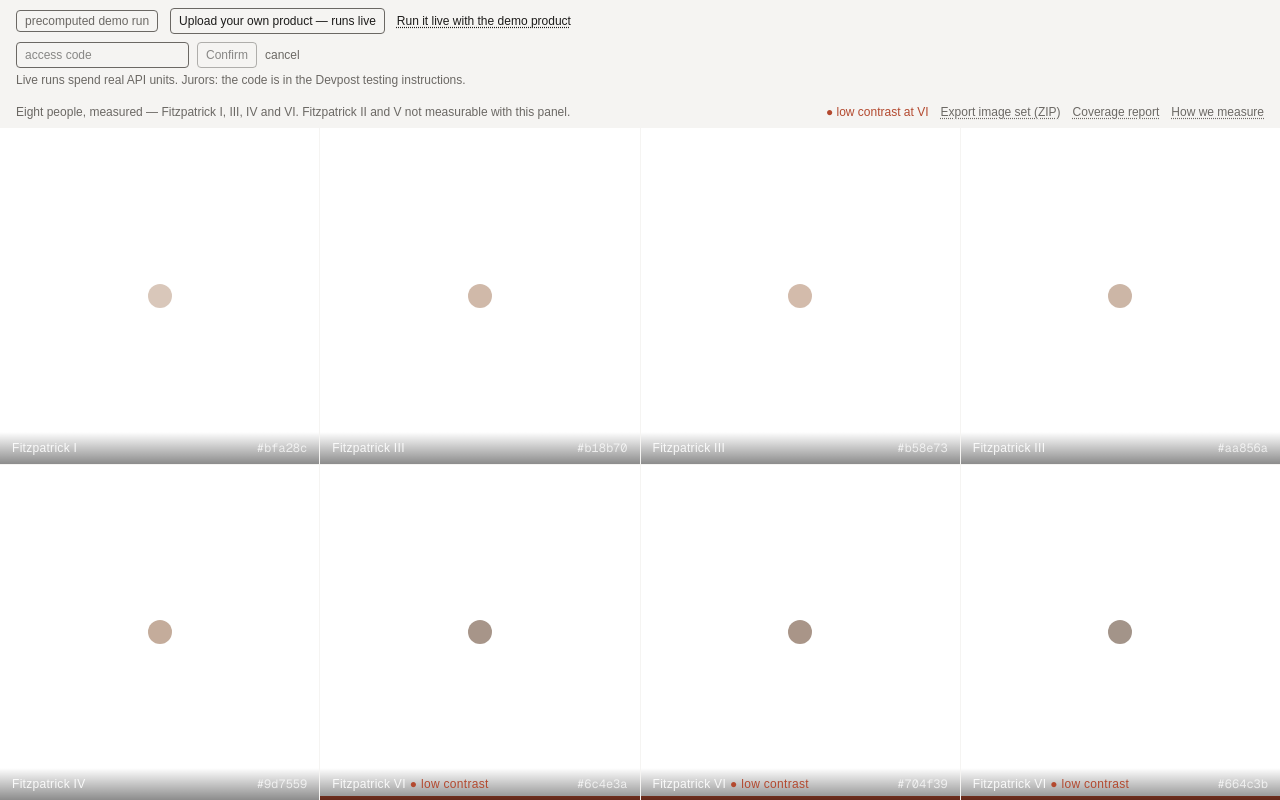
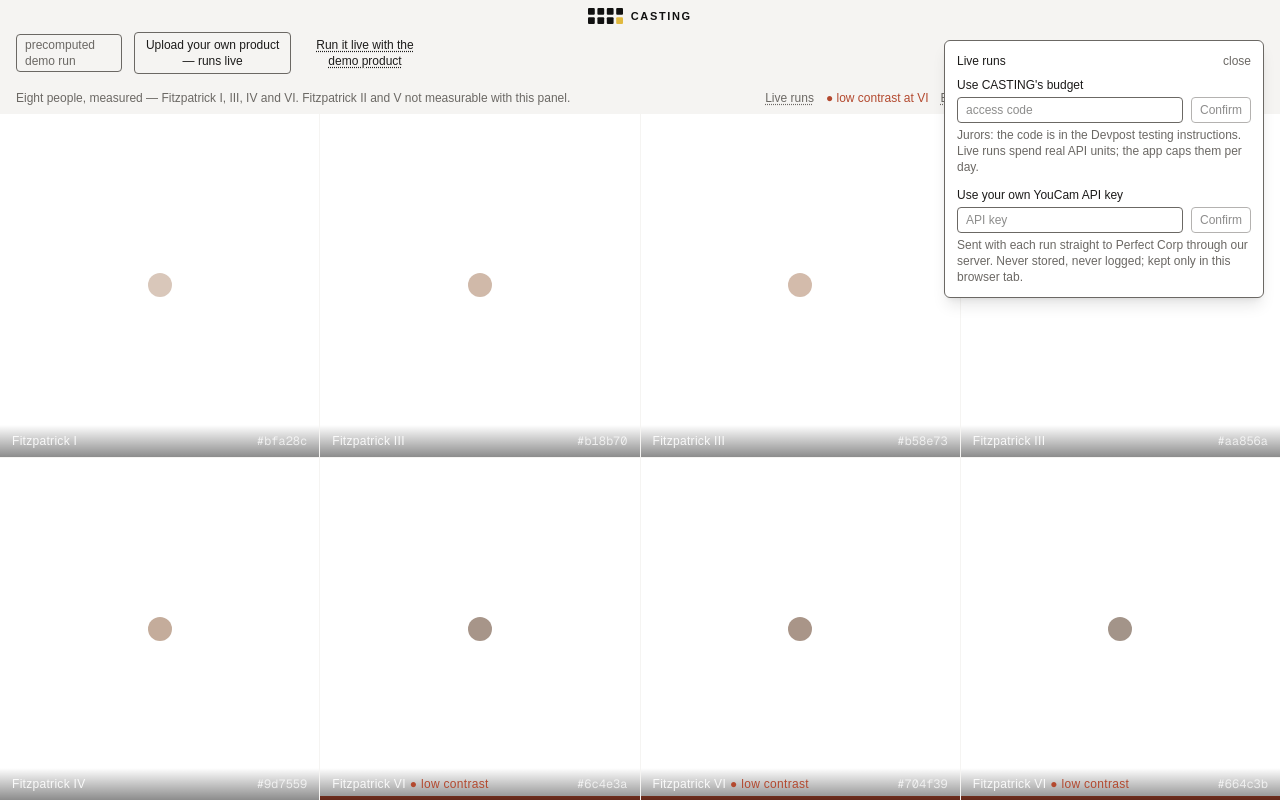
Before and after one commit to fiya-chris-and-AI/casting, a Next.js app: page / in a window 1280 px wide. Both pictures are taken after a click on the button "Upload your own product — runs live". Built offline with nearby package versions, Linux system fonts and the light colour scheme.

Commit message:
feat(casting-app): bring-your-own YouCam key alongside access code

```diff
--- a/components/CastingApp.tsx
+++ b/components/CastingApp.tsx
@@ -2,6 +2,7 @@
 
 import { useEffect, useRef, useState } from "react";
 import ReactDOM from "react-dom";
+import Link from "next/link";
 import type { PanelMember } from "@/lib/panel";
 import { getSeedRevealDelayMs, vtoResultPath } from "@/lib/panel";
 import { computeCoverage, type CoverageReport, type MemberDiagnosis } from "@/lib/coverage";
@@ -19,17 +20,27 @@ type Mode = "seed" | "running" | "live-done" | "capped";
 
 type LiveResultsById = Record<string, PanelFanoutResult>;
 
-// Live runs spend real YouCam units — gated behind a short access code so a
-// stray link can't drain the judging-window budget (see lib/rate-limit.ts,
-// the second line of defense behind this one). Session-scoped so a juror
-// only types it once. Server-side truth lives in LIVE_ACCESS_CODE; this key
-// only caches what the user already proved works.
+// Live runs spend real YouCam units — gated behind a short access code (or
+// a juror's own YouCam API key) so a stray link can't drain the
+// judging-window budget (see lib/rate-limit.ts, the second line of defense
+// behind this one). Session-scoped so a juror only enters it once.
+// Server-side truth lives in LIVE_ACCESS_CODE; these keys only cache what
+// the user already proved works. Only one credential is ever stored at a
+// time — confirming one clears the other, so "the active mode" is unambiguous.
 const ACCESS_CODE_STORAGE_KEY = "casting-live-access-code";
+const API_KEY_STORAGE_KEY = "casting-live-api-key";
 const ACCESS_CODE_HEADER = "x-live-access-code";
+const API_KEY_HEADER = "x-youcam-api-key";
 
-function getStoredAccessCode(): string {
-  if (typeof window === "undefined") return "";
-  return sessionStorage.getItem(ACCESS_CODE_STORAGE_KEY) ?? "";
+type LiveAuth = { kind: "code"; value: string } | { kind: "key"; value: string };
+
+function getStoredAuth(): LiveAuth | null {
+  if (typeof window === "undefined") return null;
+  const key = sessionStorage.getItem(API_KEY_STORAGE_KEY);
+  if (key) return { kind: "key", value: key };
+  const code = sessionStorage.getItem(ACCESS_CODE_STORAGE_KEY);
+  if (code) return { kind: "code", value: code };
+  return null;
 }
 
 export function CastingApp({ panel, seedDiagnosisByPanelId, seedCoverage }: CastingAppProps) {
@@ -56,8 +67,13 @@ export function CastingApp({ panel, seedDiagnosisByPanelId, seedCoverage }: Cast
   const [loadedSrcs, setLoadedSrcs] = useState<Record<string, boolean>>({});
   const [revealedIds, setRevealedIds] = useState<Record<string, boolean>>({});
   const [pendingLiveAction, setPendingLiveAction] = useState<"upload" | "demo" | null>(null);
+  const [liveAccessPopoverOpen, setLiveAccessPopoverOpen] = useState(false);
+  const [activeAuthMode, setActiveAuthMode] = useState<"code" | "key" | null>(() => getStoredAuth()?.kind ?? null);
   const [accessCodeInput, setAccessCodeInput] = useState("");
   const [accessError, setAccessError] = useState<string | null>(null);
+  const [apiKeyInput, setApiKeyInput] = useState("");
+  const [apiKeyError, setApiKeyError] = useState<string | null>(null);
+  const [budgetCappedHint, setBudgetCappedHint] = useState(false);
 
   // Fetch all 8 seed images from the first byte of the page, in parallel with
   // the staggered reveal — not when each tile happens to mount.
@@ -78,32 +94,68 @@ export function CastingApp({ panel, seedDiagnosisByPanelId, seedCoverage }: Cast
   }
 
   function requestLiveRun(action: "upload" | "demo") {
-    const storedCode = getStoredAccessCode();
-    if (storedCode) {
+    const auth = getStoredAuth();
+    if (auth) {
       if (action === "upload") fileInputRef.current?.click();
-      else startRun(null, storedCode);
+      else startRun(null, auth);
       return;
     }
     setAccessError(null);
+    setApiKeyError(null);
     setPendingLiveAction(action);
+    setLiveAccessPopoverOpen(true);
+  }
+
+  function openLiveAccessPopover(action: "upload" | "demo" | null = null) {
+    setAccessError(null);
+    setApiKeyError(null);
+    setPendingLiveAction(action);
+    setLiveAccessPopoverOpen(true);
+  }
+
+  function closeLiveAccessPopover() {
+    setLiveAccessPopoverOpen(false);
+    setPendingLiveAction(null);
+    setAccessError(null);
+    setApiKeyError(null);
+  }
+
+  function runOrClosePopover(auth: LiveAuth) {
+    const action = pendingLiveAction;
+    setPendingLiveAction(null);
+    setLiveAccessPopoverOpen(false);
+    if (action === "upload") fileInputRef.current?.click();
+    else if (action === "demo") startRun(null, auth);
   }
 
   function confirmAccessCode() {
     const code = accessCodeInput.trim();
     if (!code) return;
     sessionStorage.setItem(ACCESS_CODE_STORAGE_KEY, code);
+    sessionStorage.removeItem(API_KEY_STORAGE_KEY);
+    setActiveAuthMode("code");
     setAccessCodeInput("");
-    const action = pendingLiveAction;
-    setPendingLiveAction(null);
-    if (action === "upload") fileInputRef.current?.click();
-    else if (action === "demo") startRun(null, code);
+    setAccessError(null);
+    runOrClosePopover({ kind: "code", value: code });
   }
 
-  async function startRun(file: File | null, accessCode: string) {
+  function confirmApiKey() {
+    const key = apiKeyInput.trim();
+    if (!key) return;
+    sessionStorage.setItem(API_KEY_STORAGE_KEY, key);
+    sessionStorage.removeItem(ACCESS_CODE_STORAGE_KEY);
+    setActiveAuthMode("key");
+    setApiKeyInput("");
+    setApiKeyError(null);
+    runOrClosePopover({ kind: "key", value: key });
+  }
+
+  async function startRun(file: File | null, auth: LiveAuth) {
     setHasRevealedOnce(true);
     setMode("running");
     setLiveResults({});
     setFallbackNotice(null);
+    setBudgetCappedHint(false);
 
     let productImageBase64: string | undefined;
     let contentType = "image/png";
@@ -127,15 +179,25 @@ export function CastingApp({ panel, seedDiagnosisByPanelId, seedCoverage }: Cast
     try {
       const res = await fetch("/api/fanout", {
         method: "POST",
-        headers: { "Content-Type": "application/json", [ACCESS_CODE_HEADER]: accessCode },
+        headers: {
+          "Content-Type": "application/json",
+          [auth.kind === "code" ? ACCESS_CODE_HEADER : API_KEY_HEADER]: auth.value,
+        },
         body: JSON.stringify(productImageBase64 ? { productImageBase64, contentType } : {}),
       });
 
       if (res.status === 401) {
+        if (auth.kind === "code") {
           sessionStorage.removeItem(ACCESS_CODE_STORAGE_KEY);
+          setAccessError("That access code didn't work. Jurors: check the Devpost testing instructions.");
+        } else {
+          sessionStorage.removeItem(API_KEY_STORAGE_KEY);
+          setApiKeyError("Perfect Corp rejected this key.");
+        }
+        setActiveAuthMode(null);
         setMode("seed");
-        setAccessError("That access code didn't work. Jurors: check the Devpost testing instructions.");
         setPendingLiveAction(file ? "upload" : "demo");
+        setLiveAccessPopoverOpen(true);
         return;
       }
 
@@ -167,7 +229,7 @@ export function CastingApp({ panel, seedDiagnosisByPanelId, seedCoverage }: Cast
           } else if (message.type === "done") {
             setMode("live-done");
           } else if (message.type === "capped") {
-            fallBackToSeed(message.message);
+            fallBackToSeed(message.message, { budgetCapped: auth.kind !== "key" });
             return;
           } else if (message.type === "fatal") {
             fallBackToSeed("Live run hit an error. Showing a precomputed run instead.");
@@ -180,8 +242,9 @@ export function CastingApp({ panel, seedDiagnosisByPanelId, seedCoverage }: Cast
     }
   }
 
-  function fallBackToSeed(message: string) {
+  function fallBackToSeed(message: string, opts?: { budgetCapped?: boolean }) {
     setFallbackNotice(message);
+    setBudgetCappedHint(!!opts?.budgetCapped);
     setMode("capped");
   }
 
@@ -190,10 +253,25 @@ export function CastingApp({ panel, seedDiagnosisByPanelId, seedCoverage }: Cast
   const diagnosisByPanelId = isLive ? liveDiagnosisByPanelId : seedDiagnosisByPanelId;
   const selected = selectedId ? diagnosisByPanelId[selectedId] : null;
 
+  const liveAccessLabel =
+    activeAuthMode === "key" ? "Live runs · own key" : activeAuthMode === "code" ? "Live runs · access code" : "Live runs";
+
   return (
     <div className="relative flex h-full w-full flex-col">
-      <div className="flex items-center justify-between gap-4 px-4 py-2 text-xs">
-        <div className="flex items-center gap-3">
+      <div className="grid grid-cols-1 items-center gap-2 px-4 py-2 text-xs min-[900px]:grid-cols-3">
+        <Link
+          href="/"
+          aria-label="CASTING — home"
+          className="flex items-center gap-2 justify-self-start min-[900px]:col-start-2 min-[900px]:justify-self-center"
+        >
+          {/* eslint-disable-next-line @next/next/no-img-element */}
+          <img src="/brand/casting-mark-light.svg" alt="" aria-hidden className="h-4 w-auto" />
+          <span className="font-semibold" style={{ fontSize: 11, letterSpacing: "0.15em", color: "#111111" }}>
+            CASTING
+          </span>
+        </Link>
+
+        <div className="flex items-center gap-3 min-[900px]:col-start-1">
           <span
             className="rounded px-2 py-0.5 font-medium"
             style={
@@ -218,7 +296,8 @@ export function CastingApp({ panel, seedDiagnosisByPanelId, seedCoverage }: Cast
             className="hidden"
             onChange={(e) => {
               const file = e.target.files?.[0] ?? null;
-              if (file) startRun(file, getStoredAccessCode());
+              const auth = getStoredAuth();
+              if (file && auth) startRun(file, auth);
             }}
           />
           <button
@@ -229,25 +308,53 @@ export function CastingApp({ panel, seedDiagnosisByPanelId, seedCoverage }: Cast
             {mode === "running" ? "Running…" : "Run it live with the demo product"}
           </button>
         </div>
-        {fallbackNotice && <span className="text-[color:var(--gap-accent)]">{fallbackNotice}</span>}
+
+        {fallbackNotice && (
+          <span
+            className="justify-self-start text-[color:var(--gap-accent)] min-[900px]:col-start-3 min-[900px]:justify-self-end min-[900px]:text-right"
+          >
+            {fallbackNotice}
+            {budgetCappedHint && (
+              <>
+                {" "}
+                <button
+                  type="button"
+                  onClick={() => openLiveAccessPopover("demo")}
+                  className="underline decoration-dotted underline-offset-2 hover:text-[var(--foreground)]"
+                >
+                  …or run it on your own YouCam API key
+                </button>
+              </>
+            )}
+          </span>
+        )}
       </div>
 
-      {pendingLiveAction && (
-        <div className="flex flex-col gap-1 px-4 pb-2 text-xs">
+      {liveAccessPopoverOpen && (
+        <div className="absolute right-4 top-10 z-20 w-80 rounded-md border border-[var(--muted)] bg-[var(--surface)] p-3 text-xs shadow-lg">
+          <div className="mb-2 flex items-center justify-between">
+            <span className="font-medium text-[var(--foreground)]">Live runs</span>
+            <button type="button" onClick={closeLiveAccessPopover} className="text-[var(--muted)] hover:text-[var(--foreground)]">
+              close
+            </button>
+          </div>
+
           <form
-            className="flex items-center gap-2"
+            className="mb-3 flex flex-col gap-1"
             onSubmit={(e) => {
               e.preventDefault();
               confirmAccessCode();
             }}
           >
+            <span className="font-medium text-[var(--foreground)]">Use CASTING&apos;s budget</span>
+            <div className="flex items-center gap-2">
               <input
                 autoFocus
                 type="password"
                 value={accessCodeInput}
                 onChange={(e) => setAccessCodeInput(e.target.value)}
                 placeholder="access code"
-              className="rounded border border-[var(--muted)] bg-transparent px-2 py-1 text-[var(--foreground)] outline-none"
+                className="min-w-0 flex-1 rounded border border-[var(--muted)] bg-transparent px-2 py-1 text-[var(--foreground)] outline-none"
               />
               <button
                 type="submit"
@@ -256,26 +363,49 @@ export function CastingApp({ panel, seedDiagnosisByPanelId, seedCoverage }: Cast
               >
                 Confirm
               </button>
-            <button
-              type="button"
-              onClick={() => {
-                setPendingLiveAction(null);
-                setAccessCodeInput("");
-                setAccessError(null);
-              }}
-              className="text-[var(--muted)] hover:text-[var(--foreground)]"
-            >
-              cancel
-            </button>
-          </form>
+            </div>
             <span className="text-[var(--muted)]">
-            Live runs spend real API units. Jurors: the code is in the Devpost testing instructions.
+              Jurors: the code is in the Devpost testing instructions. Live runs spend real API units; the app caps them per day.
             </span>
             {accessError && <span className="text-[var(--muted)]">{accessError}</span>}
+          </form>
+
+          <form
+            className="flex flex-col gap-1"
+            onSubmit={(e) => {
+              e.preventDefault();
+              confirmApiKey();
+            }}
+          >
+            <span className="font-medium text-[var(--foreground)]">Use your own YouCam API key</span>
+            <div className="flex items-center gap-2">
+              <input
+                type="password"
+                value={apiKeyInput}
+                onChange={(e) => setApiKeyInput(e.target.value)}
+                placeholder="API key"
+                className="min-w-0 flex-1 rounded border border-[var(--muted)] bg-transparent px-2 py-1 text-[var(--foreground)] outline-none"
+              />
+              <button
+                type="submit"
+                disabled={!apiKeyInput.trim()}
+                className="rounded border border-[var(--muted)] px-2 py-1 text-[var(--foreground)] hover:bg-[var(--surface)] disabled:opacity-50"
+              >
+                Confirm
+              </button>
+            </div>
+            <span className="text-[var(--muted)]">
+              Sent with each run straight to Perfect Corp through our server. Never stored, never logged; kept only in this
+              browser tab.
+            </span>
+            {apiKeyError && <span className="text-[var(--muted)]">{apiKeyError}</span>}
+          </form>
         </div>
       )}
 
-      {showingCoverage && <CoverageSummary report={showingCoverage} />}
+      {showingCoverage && (
+        <CoverageSummary report={showingCoverage} liveAccessLabel={liveAccessLabel} onOpenLiveAccess={() => openLiveAccessPopover()} />
+      )}
 
       <div
         className="grid min-h-0 flex-1 gap-px"
--- a/components/CoverageSummary.tsx
+++ b/components/CoverageSummary.tsx
@@ -8,7 +8,15 @@ function andJoin(items: string[]): string {
   return `${items.slice(0, -1).join(", ")} and ${items[items.length - 1]}`;
 }
 
-export function CoverageSummary({ report }: { report: CoverageReport }) {
+export function CoverageSummary({
+  report,
+  liveAccessLabel,
+  onOpenLiveAccess,
+}: {
+  report: CoverageReport;
+  liveAccessLabel?: string;
+  onOpenLiveAccess?: () => void;
+}) {
   return (
     <div className="flex items-center justify-between px-4 py-2 text-xs text-[var(--muted)]">
       <span>
@@ -17,6 +25,11 @@ export function CoverageSummary({ report }: { report: CoverageReport }) {
           ` Fitzpatrick ${andJoin(report.unmeasurableBands)} not measurable with this panel.`}
       </span>
       <span className="flex items-center gap-3">
+        {onOpenLiveAccess && (
+          <button type="button" onClick={onOpenLiveAccess} className="underline decoration-dotted underline-offset-2 hover:text-[var(--foreground)]">
+            {liveAccessLabel ?? "Live runs"}
+          </button>
+        )}
         {report.lowContrastBands.length > 0 && (
           <span className="text-[color:var(--gap-accent)]">● low contrast at {report.lowContrastBands.join(", ")}</span>
         )}
--- a/lib/youcam/endpoints.ts
+++ b/lib/youcam/endpoints.ts
@@ -48,6 +48,7 @@ export async function tryOnClothes(
   personSource: SourceRef,
   garmentSource: { ref_file_id: string } | { ref_file_url: string },
   garmentCategory: "full_body" | "lower_body" | "upper_body" | "shoes" | "outer" | "auto" = "auto",
+  apiKey?: string,
 ): Promise<TaskResult> {
   return runTask(
     "/s2s/v2.0/task/cloth-v4",
@@ -57,5 +58,6 @@ export async function tryOnClothes(
       garment_category: garmentCategory,
     },
     { intervalMs: 2000, maxAttempts: 90 },
+    apiKey,
   );
 }
--- a/lib/youcam/fanout.ts
+++ b/lib/youcam/fanout.ts
@@ -26,6 +26,7 @@ export async function runPanelFanout(
   panelMembers: FanoutInput[],
   garmentCategory: Parameters<typeof tryOnClothes>[2] = "upper_body",
   onProgress?: (result: PanelFanoutResult) => void,
+  apiKey?: string,
 ): Promise<PanelFanoutResult[]> {
   if (panelMembers.length > youcamConfig.maxCallsPerRun) {
     throw new Error(
@@ -33,16 +34,17 @@ export async function runPanelFanout(
     );
   }
 
-  const garment = await uploadFile(productImageBytes, "product.png", productContentType);
+  const garment = await uploadFile(productImageBytes, "product.png", productContentType, apiKey);
 
   const runOne = async (member: FanoutInput): Promise<PanelFanoutResult> => {
     onProgress?.({ panelId: member.panelId, status: "processing", resultImageUrl: null, error: null });
     try {
-      const person = await uploadFile(member.bodyImageBytes, `${member.panelId}.png`, "image/png");
+      const person = await uploadFile(member.bodyImageBytes, `${member.panelId}.png`, "image/png", apiKey);
       const task = await tryOnClothes(
         { src_file_id: person.fileId },
         { ref_file_id: garment.fileId },
         garmentCategory,
+        apiKey,
       );
 
       if (task.status !== "success") {
```
Also changed, not shown: app/api/fanout/route.ts (+35 -9 lines), lib/youcam/client.ts (+25 -13 lines). Lines whose indentation alone changed are shown as unchanged.
